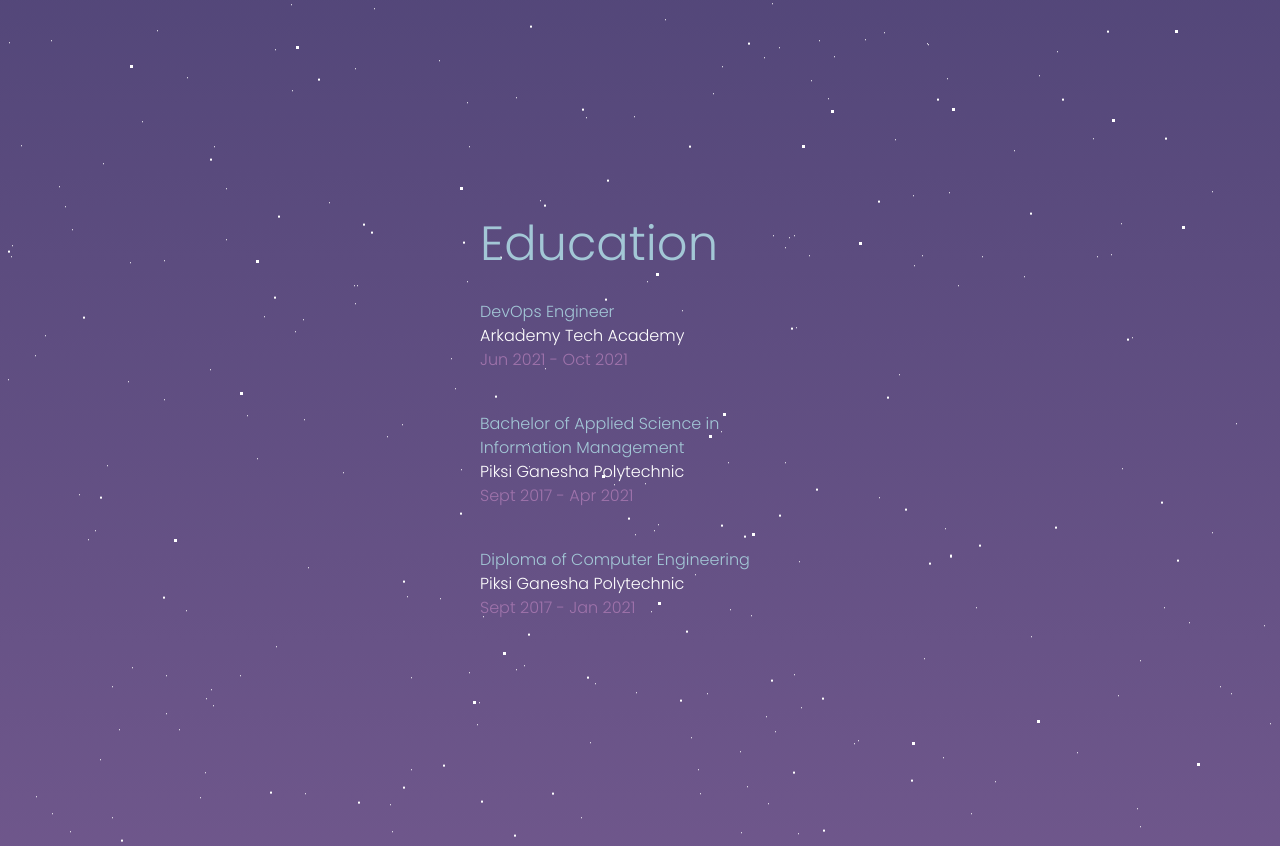
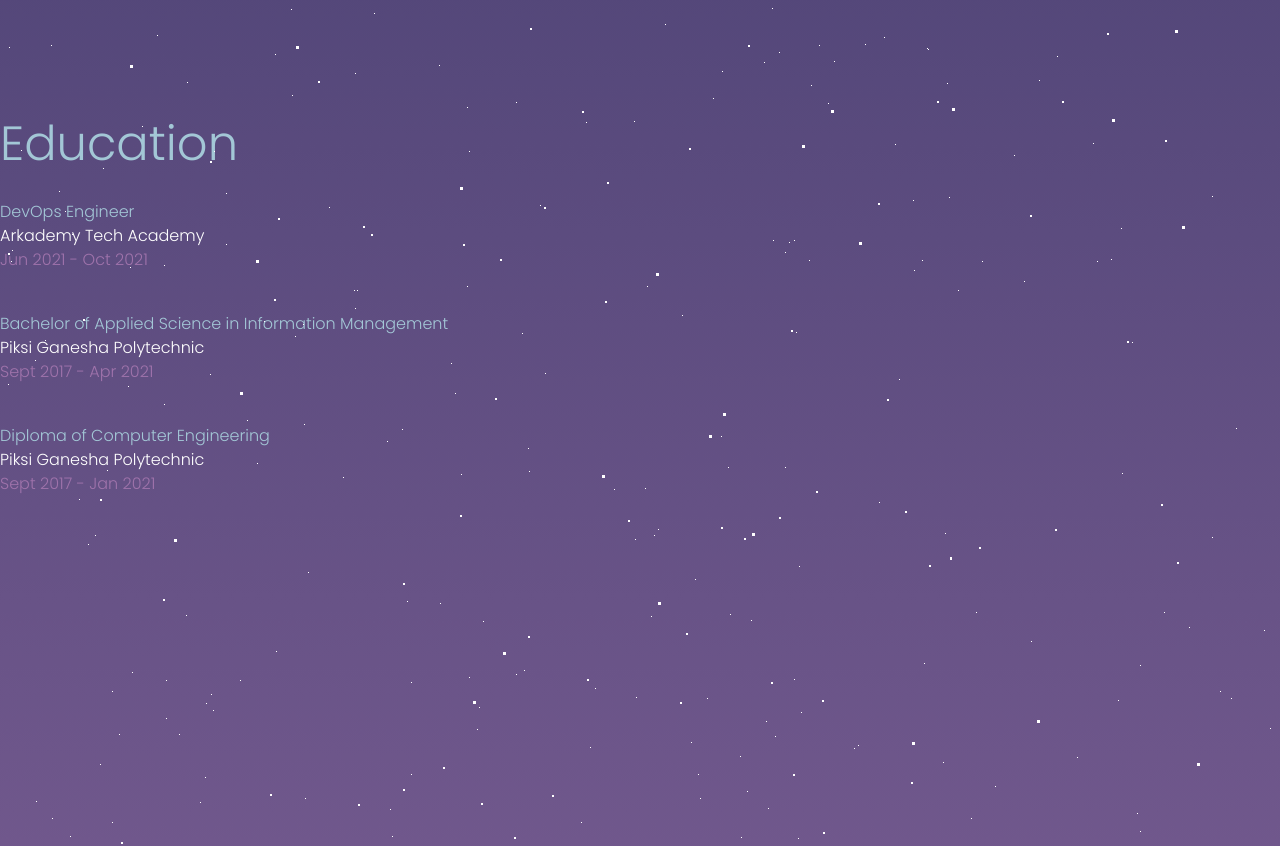
Before and after one commit to firyal-salsa/portfolio, a React (Create React App) app: page / in a window 1280 px wide. Shown: the part 654-1500 px from the top of the page. Built offline with nearby package versions, Linux system fonts and the light colour scheme.

Commit message:
Update Education.component.jsx

```diff
--- a/src/Components/Education/Education.component.jsx
+++ b/src/Components/Education/Education.component.jsx
@@ -3,7 +3,7 @@ import './Education.scope.css'
 
 function Education() {
   return (
-    <div className='container relative space-y-10' id='education'>
+    <div className='space-y-10' id='education'>
       <div>
         <h1 className='mb-8 text-5xl'>Education</h1>
         <h2>DevOps Engineer</h2>
```
